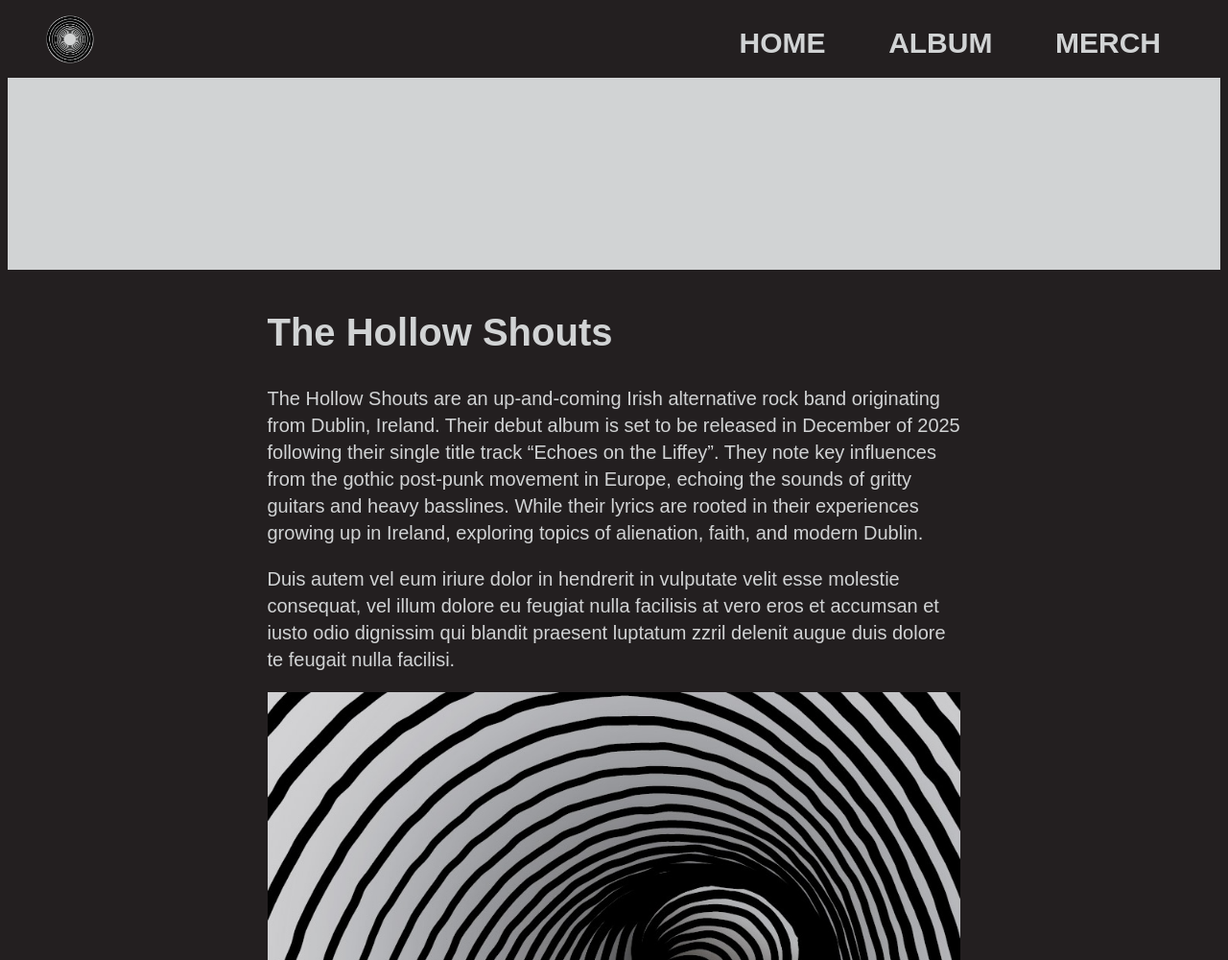
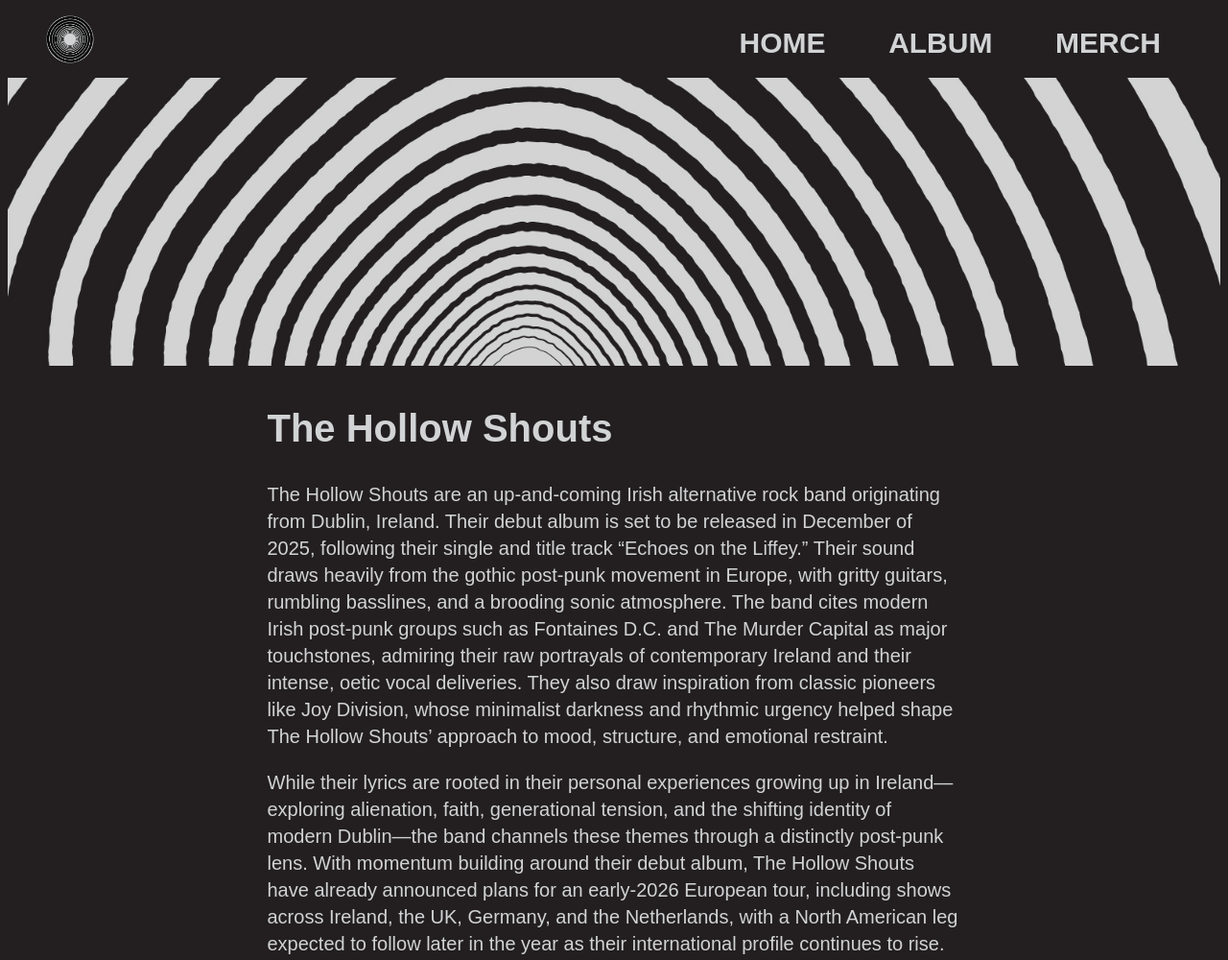
Before and after one commit to sam-capo/the-hollow-shouts, a plain HTML site: page index.html in a window 1280 px wide. Shown: the top 1000 px of the page at 96% size. Drawn offline with Linux system fonts and the light colour scheme; a web font is replaced by a local one.

Commit message:
updates dec4

```diff
--- a/css/styles.css
+++ b/css/styles.css
@@ -69,7 +69,11 @@ nav a:hover {
 /* HERO ------------- */
 .hero {
     background-color: var(--off-white);
-    height: 200px;
+    background-image: url(../images/hero.jpg);
+    background-size: cover;
+    min-height: 300px;
+    display: flex;
+    align-items: center
 }
 
 /* BAND INFO ------------ */
@@ -88,6 +92,7 @@ nav a:hover {
 .stream-links {
     list-style: none;
     padding: 10px;
+    text-align: center;
 }
 
 .stream-links img {
@@ -103,6 +108,10 @@ nav a:hover {
 }
 
 /* NEWSLETTER ---------- */
+.newsletter h2 {
+    text-align: center;
+}
+
 input {
     width: 97%;
 }
--- a/index.html
+++ b/index.html
@@ -21,17 +21,21 @@
     </header>
 
     <div class="hero">
-        <!-- this will be just an images, so just css? -->
+        <!-- Container for hero image-->
     </div>
 
     <div class="band-info">
         <h1>The Hollow Shouts</h1>
         <p>The Hollow Shouts are an up-and-coming Irish alternative rock band originating from Dublin, Ireland. Their debut album is set to be released
-            in December of 2025 following their single title track “Echoes on the Liffey”. They note key influences from the gothic post-punk movement in
-            Europe, echoing the sounds of gritty guitars and heavy basslines. While their lyrics are rooted in their experiences growing up in Ireland,
-            exploring topics of alienation, faith, and modern Dublin.</p>
-        <p>Duis autem vel eum iriure dolor in hendrerit in vulputate velit esse molestie consequat, vel illum dolore eu feugiat nulla facilisis at vero
-            eros et accumsan et iusto odio dignissim qui blandit praesent luptatum zzril delenit augue duis dolore te feugait nulla facilisi.</p>
+            in December of 2025, following their single and title track “Echoes on the Liffey.” Their sound draws heavily from the gothic post-punk
+            movement in Europe, with gritty guitars, rumbling basslines, and a brooding sonic atmosphere. The band cites modern Irish post-punk groups
+            such as Fontaines D.C. and The Murder Capital as major touchstones, admiring their raw portrayals of contemporary Ireland and their intense,
+            oetic vocal deliveries. They also draw inspiration from classic pioneers like Joy Division, whose minimalist darkness and rhythmic urgency helped
+            shape The Hollow Shouts’ approach to mood, structure, and emotional restraint.</p>
+        <p>While their lyrics are rooted in their personal experiences growing up in Ireland—exploring alienation, faith, generational tension, and the
+            shifting identity of modern Dublin—the band channels these themes through a distinctly post-punk lens. With momentum building around their debut
+            album, The Hollow Shouts have already announced plans for an early-2026 European tour, including shows across Ireland, the UK, Germany, and the
+            Netherlands, with a North American leg expected to follow later in the year as their international profile continues to rise.</p>
 
         <img class="album-cover" src="images/album-cover.jpg" alt="Echoes of the Liffey album cover">
 
```
Also changed, not shown: images/hero.jpg (added), 1 other file.
